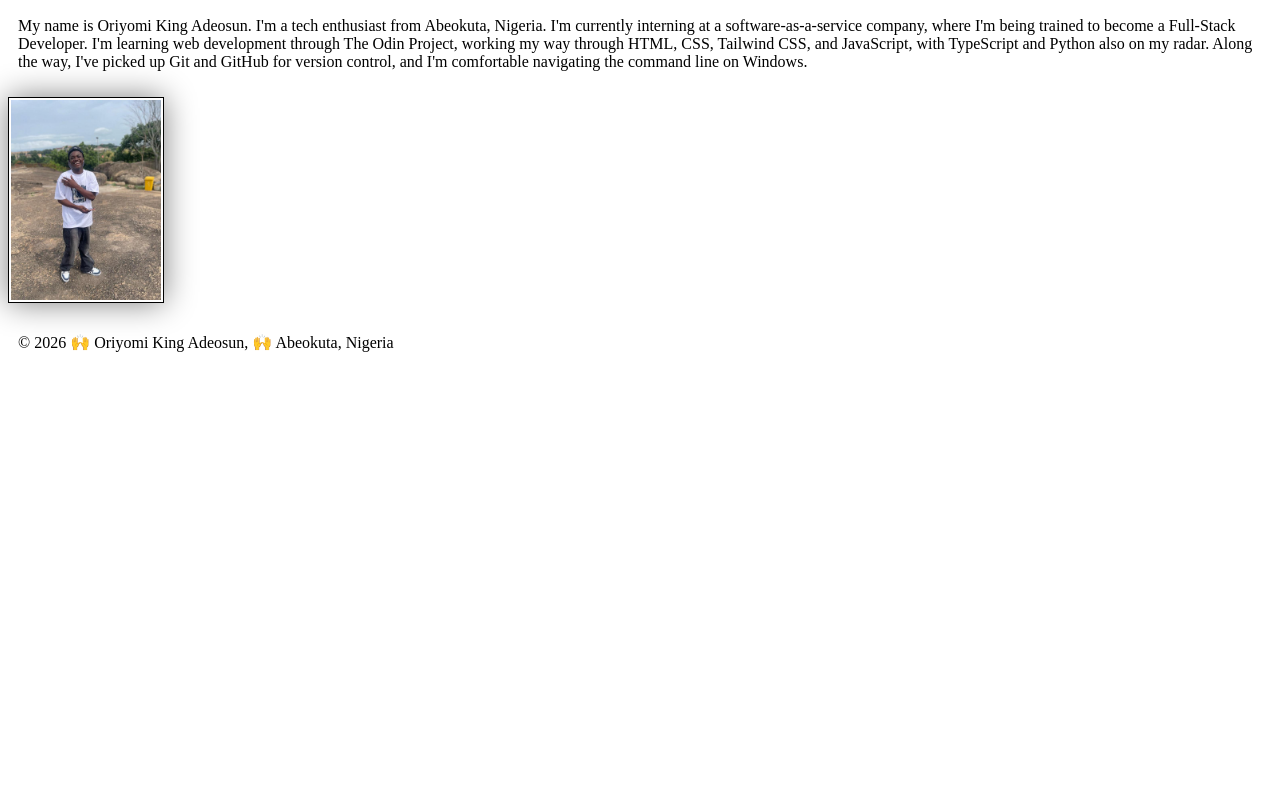
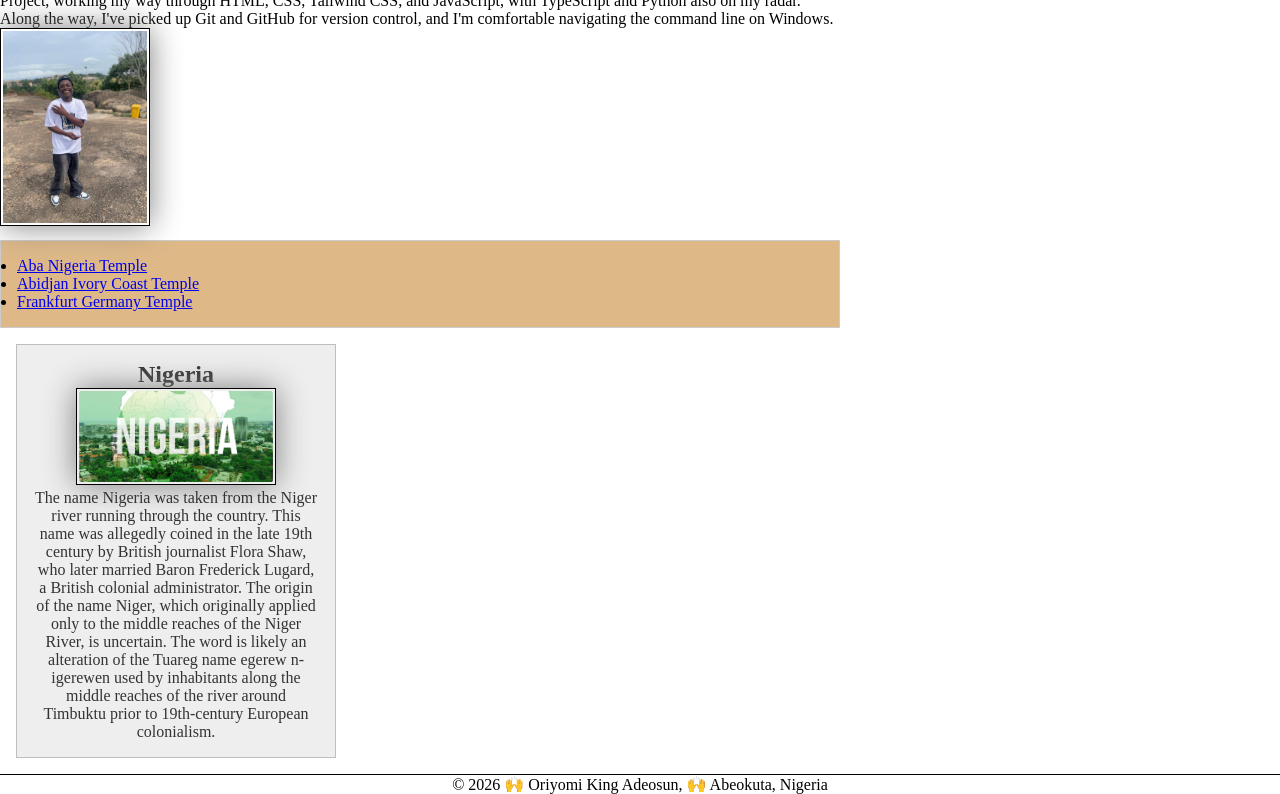
Before and after one commit to oriyomiadeosun14-eng/wdd130, a plain HTML site: page index.html in a window 1280 px wide. Shown: the part 217-1011 px from the top of the page. Before the commit the page ends 800 px from the top, so only its background shows below. Drawn offline with Linux system fonts and the light colour scheme.

Commit message:
Page refinement

```diff
--- a/index.html
+++ b/index.html
@@ -4,6 +4,11 @@
     <meta charset="UTF-8" />
     <meta name="viewport" content="width=device-width, initial-scale=1.0" />
     <title>Oriyomi King Adeosun | WDD 130</title>
+    <meta
+      name="description"
+      content="Oriyomi King Adeosun's WDD 130 Homepage"
+    />
+    <meta name="Author" content="Oriyomi King Adeosun" />
     <link rel="stylesheet" href="styles/styles.css" />
   </head>
   <body>
@@ -29,7 +34,41 @@
         and I'm comfortable navigating the command line on Windows.
       </p>
       <img src="./images/profile.jpg" alt="King" width="200" />
+      <ul class="box">
+        <li>
+          <a
+            href="https://www.churchofjesuschrist.org/temples/details/aba-nigeria-temple"
+            >Aba Nigeria Temple</a
+          >
+        </li>
+        <li>
+          <a
+            href="https://www.churchofjesuschrist.org/temples/details/abidjan-ivory-coast-temple?lang=eng"
+            >Abidjan Ivory Coast Temple</a
+          >
+        </li>
+        <li>
+          <a
+            href="https://www.churchofjesuschrist.org/temples/details/frankfurt-germany-temple?lang=eng"
+            >Frankfurt Germany Temple</a
+          >
+        </li>
+      </ul>
     </main>
+    <aside>
+      <h2>Nigeria</h2>
+      <img src="./images/histnigeria.jpg" />
+      <p>
+        The name Nigeria was taken from the Niger river running through the
+        country. This name was allegedly coined in the late 19th century by
+        British journalist Flora Shaw, who later married Baron Frederick Lugard,
+        a British colonial administrator. The origin of the name Niger, which
+        originally applied only to the middle reaches of the Niger River, is
+        uncertain. The word is likely an alteration of the Tuareg name egerew
+        n-igerewen used by inhabitants along the middle reaches of the river
+        around Timbuktu prior to 19th-century European colonialism.
+      </p>
+    </aside>
     <footer>
       <p>&copy; 2026 🙌 Oriyomi King Adeosun, 🙌 Abeokuta, Nigeria</p>
     </footer>
--- a/styles/styles.css
+++ b/styles/styles.css
@@ -1,6 +1,14 @@
+* {
+  margin: 0;
+  padding: 0;
+  box-sizing: border-box;
+}
 :root {
   --primary-color: darkblue;
   --small-padding: 10px;
+}
+main {
+  max-width: 840px;
 }
 nav {
   background-color: var(--primary-color);
@@ -25,6 +33,38 @@ img {
   box-shadow: 0 0 30px gray;
 }
 
+aside {
+  width: 20rem;
+  margin: 1rem;
+  border: 1px solid rgb(0 0 0 / 0.2);
+  padding: 1rem;
+  background-color: #eee;
+  color: #333;
+  text-align: center;
+}
+aside img {
+  width: 200px;
+  height: auto;
+}
+main img {
+  width: 150px;
+  height: auto;
+}
 p {
-  padding: var(--small-padding);
+  padding: 0;
 }
+
+footer {
+  margin-top: 15px;
+  border-top: 1px solid #000;
+  text-align: center;
+}
+
+/* Class Selectors */
+.box {
+  border: 1px solid #ccc;
+  padding: 1rem;
+  background-color: burlywood;
+  color: black;
+  margin: 10px 0;
+}
```
Also changed, not shown: images/histnigeria.jpg (added).
